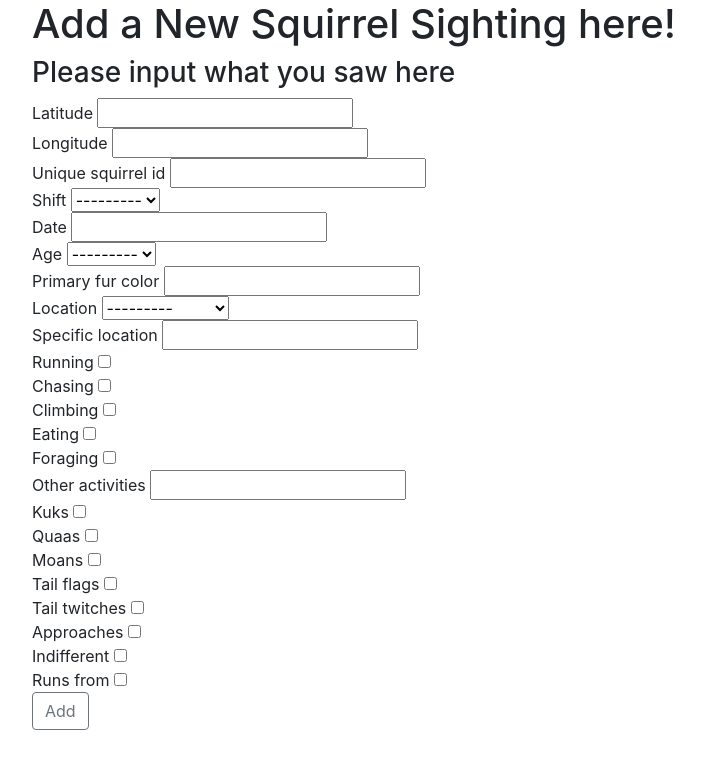
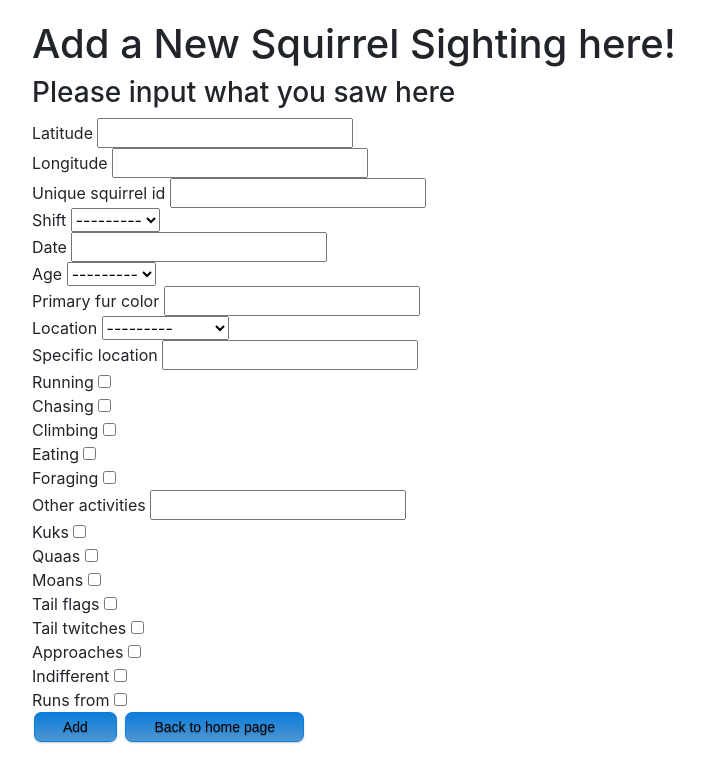
Before and after one commit to jiawei-zhang-columbia/IEORE4501-Final-Project, a Django app: page /sightings/add/ in a window 1280 px wide. Shown: the top 783 px of the page, without its empty margins (53-757 px from the left). Run offline with Django 3.2, Linux system fonts and the light colour scheme; some libraries are stand-ins or nearby versions.

Commit message:
add home page and modify some html design

```diff
--- a/project/urls.py
+++ b/project/urls.py
@@ -21,6 +21,7 @@
 
 urlpatterns = [
     path('admin/', admin.site.urls),
+    path('', include('squirrel_tracker.urls')),
+    path('map/',views.show_map,name='show_map'),
     path('sightings/', include('squirrel_tracker.urls')),
-    path('map/',views.show_map,name='show_map')
 ]
--- a/squirrel_tracker/templates/squirrel_tracker/add.html
+++ b/squirrel_tracker/templates/squirrel_tracker/add.html
@@ -1,8 +1,51 @@
-{% extends 'squirrel_tracker/base.html' %}
+<!doctype html>
+<html>
 
+<head>
+	<meta charset='utf-8'>
+	<meta name="viewport" content="width=device-width, initial-scale=1">
+	<style>
+	</style>
+	<link rel="stylesheet" href="https://stackpath.bootstrapcdn.com/bootstrap/4.3.1/css/bootstrap.min.css"
+		integrity="sha384-ggOyR0iXCbMQv3Xipma34MD+dH/1fQ784/j6cY/iJTQUOhcWr7x9JvoRxT2MZw1T" crossorigin="anonymous">
+
+</head>
+    <body bgcolor="e9e4cd"></body>
+<style>
+    .button {
+      display: inline-block;
+      zoom: 1;
+      *display: inline;
+      vertical-align: baseline;
+      margin: 0 2px;
+      outline: none;
+      cursor: pointer;
+      text-align: center;
+      text-decoration: none;
+      font: 14px/100% Arial, Helvetica, sans-serif;
+      padding: .5em 2em .55em;
+      text-shadow: 0 1px 1px rgba(0,0,0,.3);
+      -webkit-border-radius: .5em;
+      -moz-border-radius: .5em;
+      border-radius: .5em;
+      -webkit-box-shadow: 0 1px 2px rgba(0,0,0,.2);
+      -moz-box-shadow: 0 1px 2px rgba(0,0,0,.2);
+      box-shadow: 0 1px 2px rgba(0,0,0,.2);
+  }
+  .blue {
+      color: #030303;
+      border: solid 1px #0c7dda;
+      background: #0c7dda;
+      background: -webkit-gradient(linear, left top, left bottom, from(#0c7dda), to(#4e96d1));
+      background: -moz-linear-gradient(top,  #faa51a,  #f47a20);
+      filter:  progid:DXImageTransform.Microsoft.gradient(startColorstr='#23cea9', endColorstr='#20edf4');
+  }
+body{
+    padding-top: 20px;
+        padding-left: 10px; padding-right: 10px;
+    }
+</style>
 {% load static %}
-
-{% block title %} - Add Sighting{% endblock %}
 
 {% block main %}
     <div class="container">
@@ -34,7 +77,8 @@
                 {{ field }}
                 <br>
             {% endfor %}
-            <button class="btn btn-outline-secondary" type="submit">Add</button>
+            <button class="button blue" type="submit">Add</button>
+            <a class="button blue" href="/"> Back to home page </a>
         </form>
     </div>
 {% endblock %}
--- a/squirrel_tracker/templates/squirrel_tracker/base.html
+++ b/squirrel_tracker/templates/squirrel_tracker/base.html
@@ -7,7 +7,7 @@
     <link rel="stylesheet" href="https://maxcdn.bootstrapcdn.com/bootstrap/4.0.0/css/bootstrap.min.css" integrity="sha384-Gn5384xqQ1aoWXA+058RXPxPg6fy4IWvTNh0E263XmFcJlSAwiGgFAW/dAiS6JXm" crossorigin="anonymous">
     <title>Squirrel Tracker{% block title %}{% endblock %}</title>
 </head>
-<body>
+<body  bgcolor="e9e4cd">
 
     <main role="main">
         {% block main %}
--- a/squirrel_tracker/templates/squirrel_tracker/detail.html
+++ b/squirrel_tracker/templates/squirrel_tracker/detail.html
@@ -68,6 +68,7 @@
                 <br>
             {% endfor %}
             <button class="btn btn-outline-secondary" type="submit">Update</button>
+
         </form>
     </div>
 {% endblock %}
--- a/squirrel_tracker/templates/squirrel_tracker/index.html
+++ b/squirrel_tracker/templates/squirrel_tracker/index.html
@@ -6,7 +6,10 @@
 
 {% block main %}
     <div class="container">
+        <a href="/">Back to home page </a>
+        <h1>Squirrel List</h1>
         <a href="add/">Add a New Squirrel Sighting</a>
+
         <ul class="list-group">
             {% for sighting in sightings %}
                 <li class="list-group-item">
@@ -21,3 +24,4 @@
         </ul>
     </div>
 {% endblock %}
+</html>
--- a/squirrel_tracker/urls.py
+++ b/squirrel_tracker/urls.py
@@ -6,7 +6,7 @@
 app_name = 'squirrel_tracker'
 
 urlpatterns = [
-    path('', views.index, name='index'),
+    path('', views.new_index, name='index'),
     re_path(r'(?P<unique_squirrel_id>[0-9]+[A-Z]-[AP]M-[0-9]{4}-[0-9]{2})/$', views.detail, name='detail'),
     # path('update_latitude/<unique_squirrel_id>', views.update_latitude, name='update_latitude'),
     # path('update_longitude/<unique_squirrel_id>', views.update_longitude, name='update_longitude'),
@@ -15,4 +15,6 @@
     # path('update_age/<unique_squirrel_id>', views.update_age, name='update_age'),
     path('add/', views.add_sighting, name='add'),
     path('stats/', views.stats, name='stats'),
+    path('sightings/', views.index, name='sightings'),
+
 ]
--- a/squirrel_tracker/views.py
+++ b/squirrel_tracker/views.py
@@ -26,6 +26,21 @@
         'sightings': sightings
     }
     return render(request, 'squirrel_tracker/index.html', context)
+
+def new_index(request):
+
+    def parse_date(date):
+        date = str(date)
+
+        return date
+
+    sightings = Sighting.objects.all()
+    for i in range(len(sightings)):
+        sightings[i].date = parse_date(sightings[i].date)
+    context = {
+        'sightings': sightings
+    }
+    return render(request, 'squirrel_tracker/new_index.html', context)
 
 
 def detail(request, unique_squirrel_id):
```
Also changed, not shown: squirrel_tracker/templates/squirrel_tracker/new_index.html (added, +78 -0 lines), squirrel_tracker/templates/squirrel_tracker/stats.html (+37 -6 lines).
